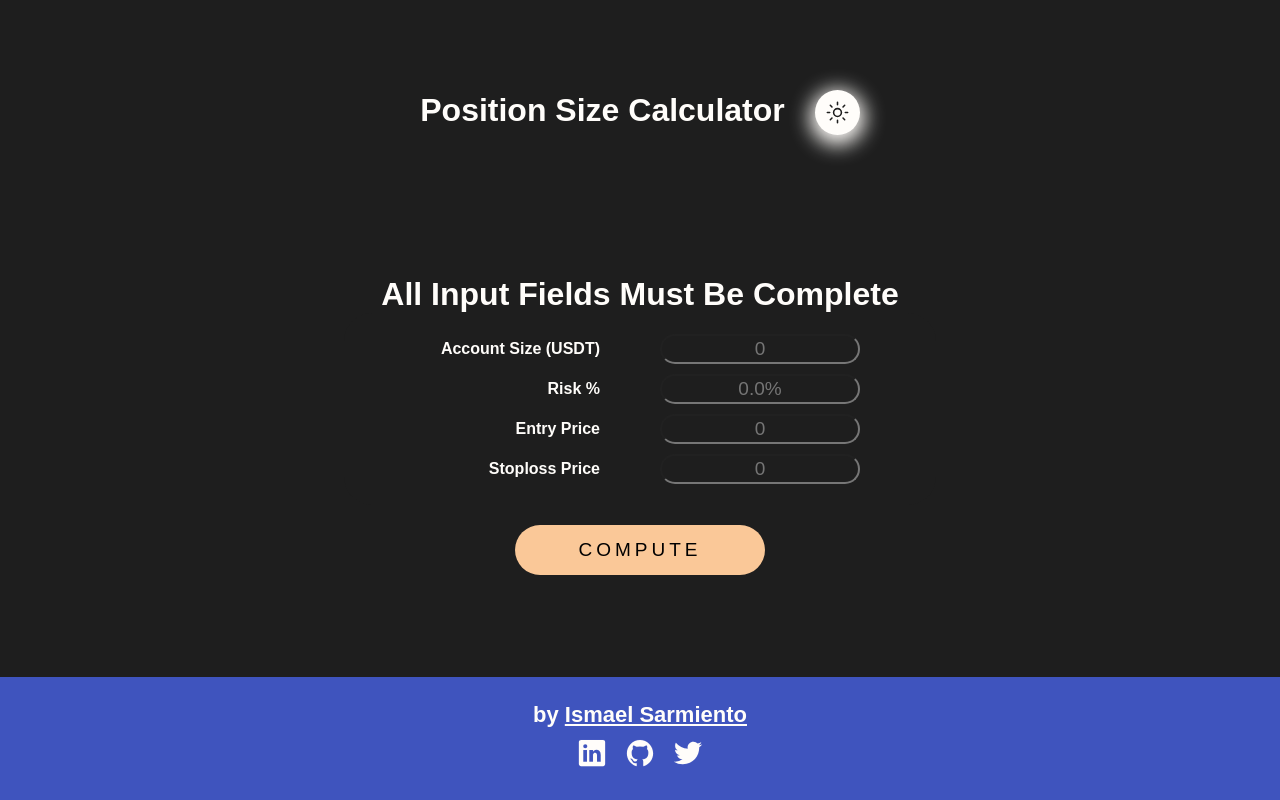
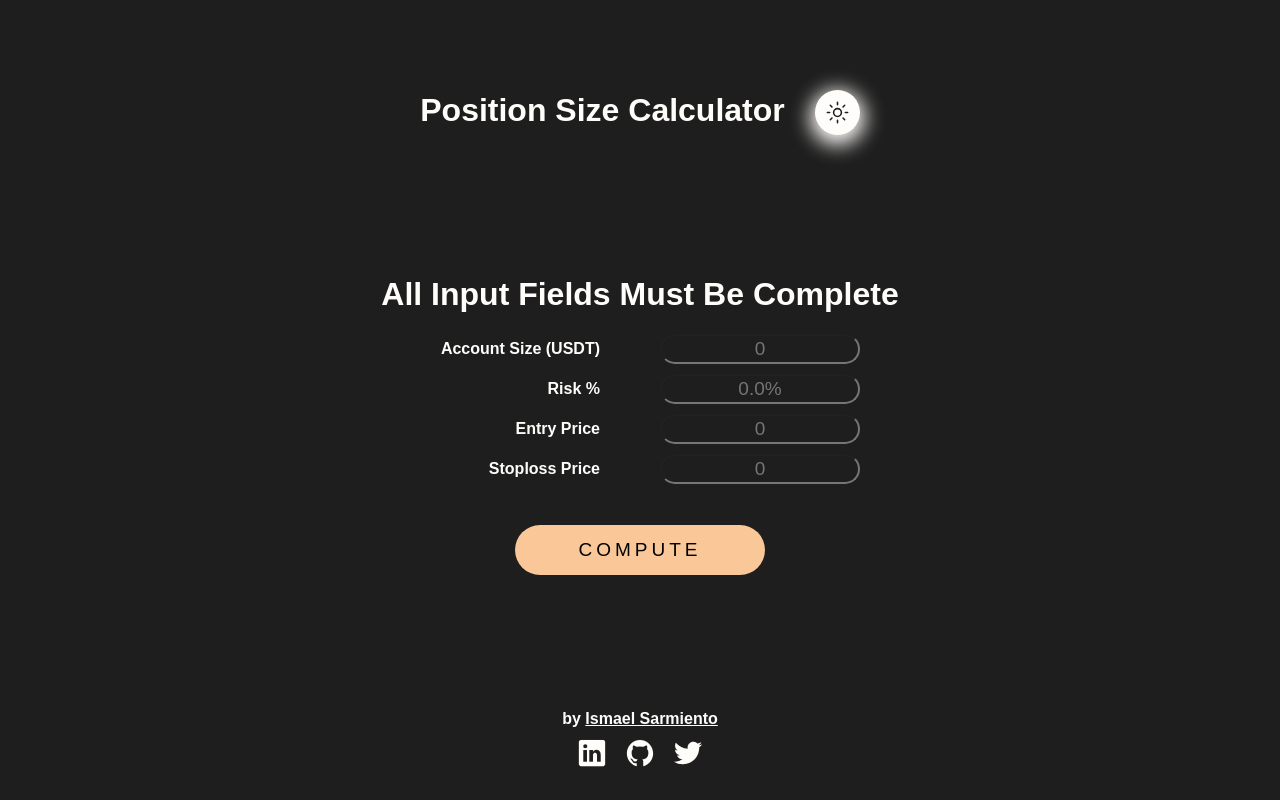
Before and after one commit to maelsar/trade-risk-calculator, a plain HTML site: page index.html in a window 1280 px wide. Drawn offline with nearby package versions, Linux system fonts and the light colour scheme.

Commit message:
Update style.css

```diff
--- a/style.css
+++ b/style.css
@@ -125,9 +125,10 @@ textarea:focus, input:focus {
     bottom: 0;
     width: 100%;
     text-align: center;
-    font-size: 22px;
+    font-size: 16px;
     padding-bottom: 25px;
-    background-color: #3f54be;
+    /* background-color: #3f54be; */
+    background-color: inherit;
     padding-top: 25px;
   }
 
```
